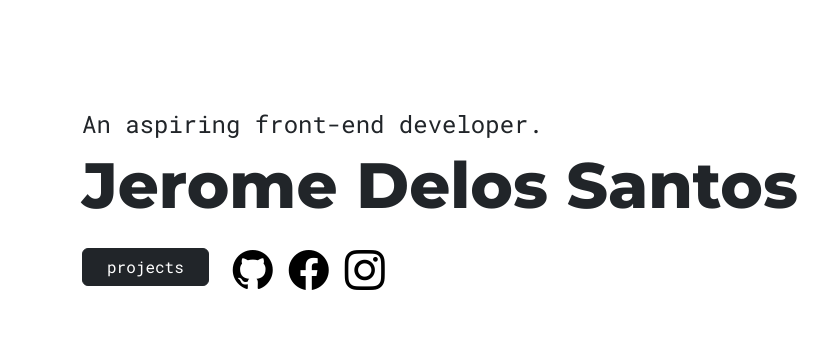
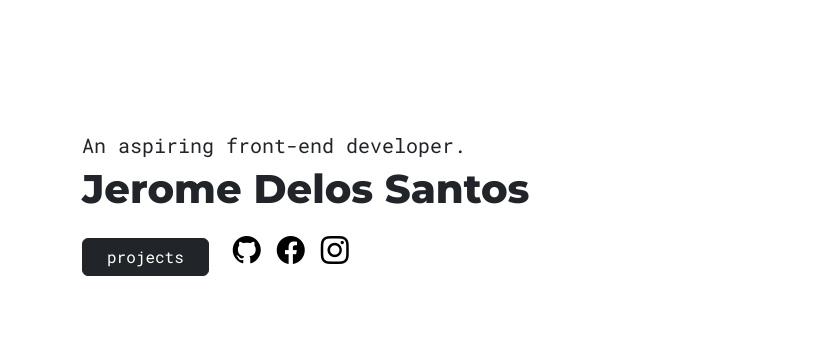
Before and after one commit to romemnc/portfolio, a plain HTML site: page index.html in a window 1280 px wide. Shown: the part 245-595 px from the top of the page, 0-837 px from the left. Drawn offline with nearby package versions, Linux system fonts and the light colour scheme.

Commit message:
Update index.html

```diff
--- a/index.html
+++ b/index.html
@@ -54,8 +54,8 @@
           </div>
           -->
           <div class="col">
-            <p class="p1 h4">An aspiring front-end developer.</p>
-            <p class="p2 display-3">Jerome Delos Santos</p>
+            <p class="p1 h5">An aspiring front-end developer.</p>
+            <p class="p2 h1">Jerome Delos Santos</p>
 
 
             <nav class="nav my-3">
@@ -63,13 +63,13 @@
               <a class="fs-2 me-3" href="#projects">
                 <button type="button" class="btn btn-dark px-4">projects</button>
               </a>
-              <a class="fs-1 mx-2" href="https://github.com/romemnc">
+              <a class="fs-3 mx-2" href="https://github.com/romemnc">
                 <i class="bi bi-github"></i>
               </a>
-              <a class="fs-1 mx-2" href="https://facebook.com/romemnc">
+              <a class="fs-3 mx-2" href="https://facebook.com/romemnc">
                 <i class="bi bi-facebook"></i>
               </a>
-              <a class="fs-1 mx-2" href="https://instagram.com/romemnc">
+              <a class="fs-3 mx-2" href="https://instagram.com/romemnc">
                 <i class="bi bi-instagram"></i>
               </a>
             </nav>
```
